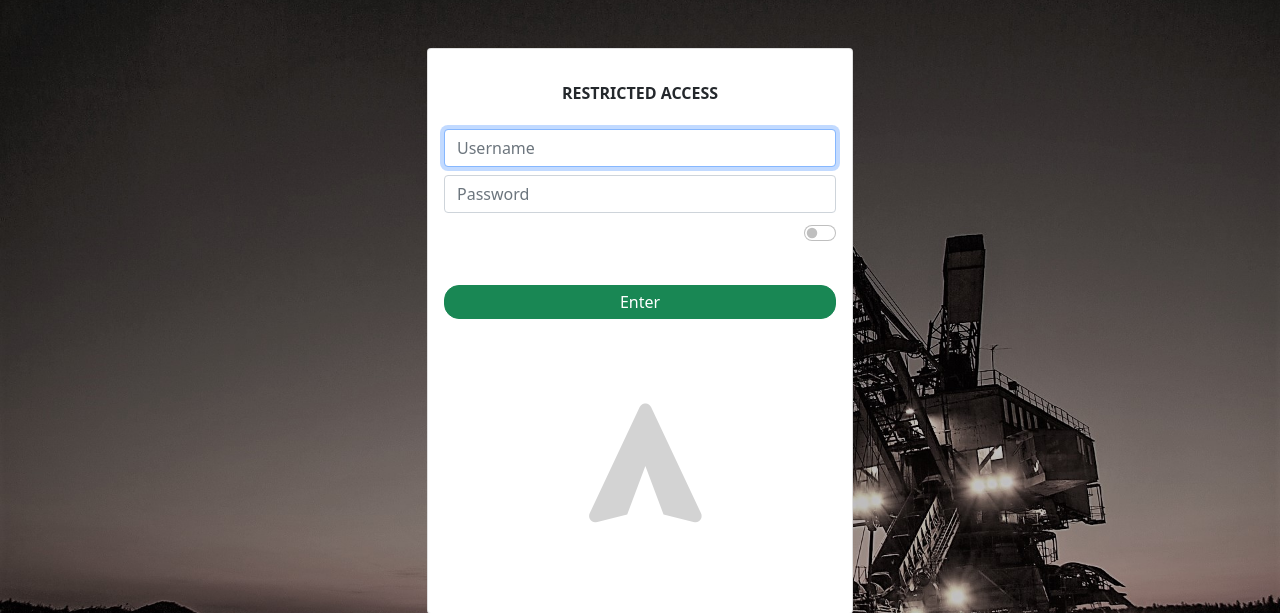
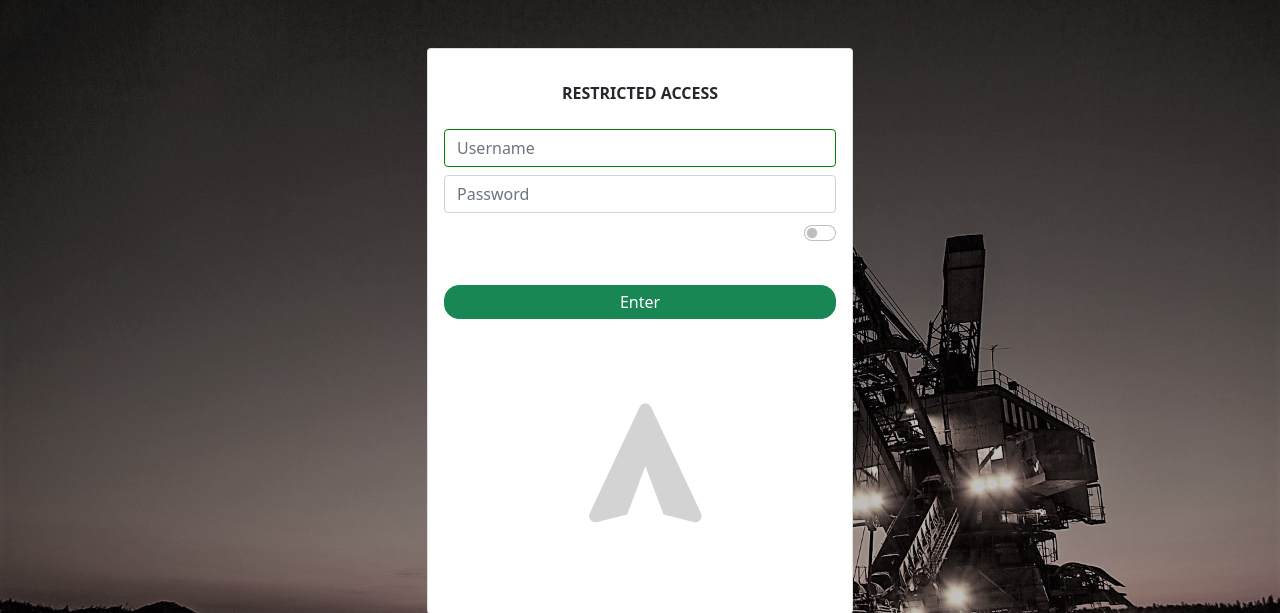
Before and after one commit to preciousimo/inbox, a Django app: page /inbox/login/ in a window 1280 px wide, with the restyled element focused. Shown: the part 56-669 px from the top of the page. Run offline with Django 3.2, Linux system fonts and the light colour scheme; some libraries are stand-ins or nearby versions.

Commit message:
Replace blue focus on inputs and buttons to green

```diff
--- a/App/static/css/style.css
+++ b/App/static/css/style.css
@@ -68,3 +68,11 @@ html, body {
     transform: translate(-50%, -50%);
     text-align: center;
 }
+
+/* BOOTSTRAP (FORM GREEN THEME) */
+/* Replace blue focus on inputs and buttons to green */
+.form-control:focus {
+    border-color: green;
+    -webkit-box-shadow: none;
+    box-shadow: none;
+}
```
